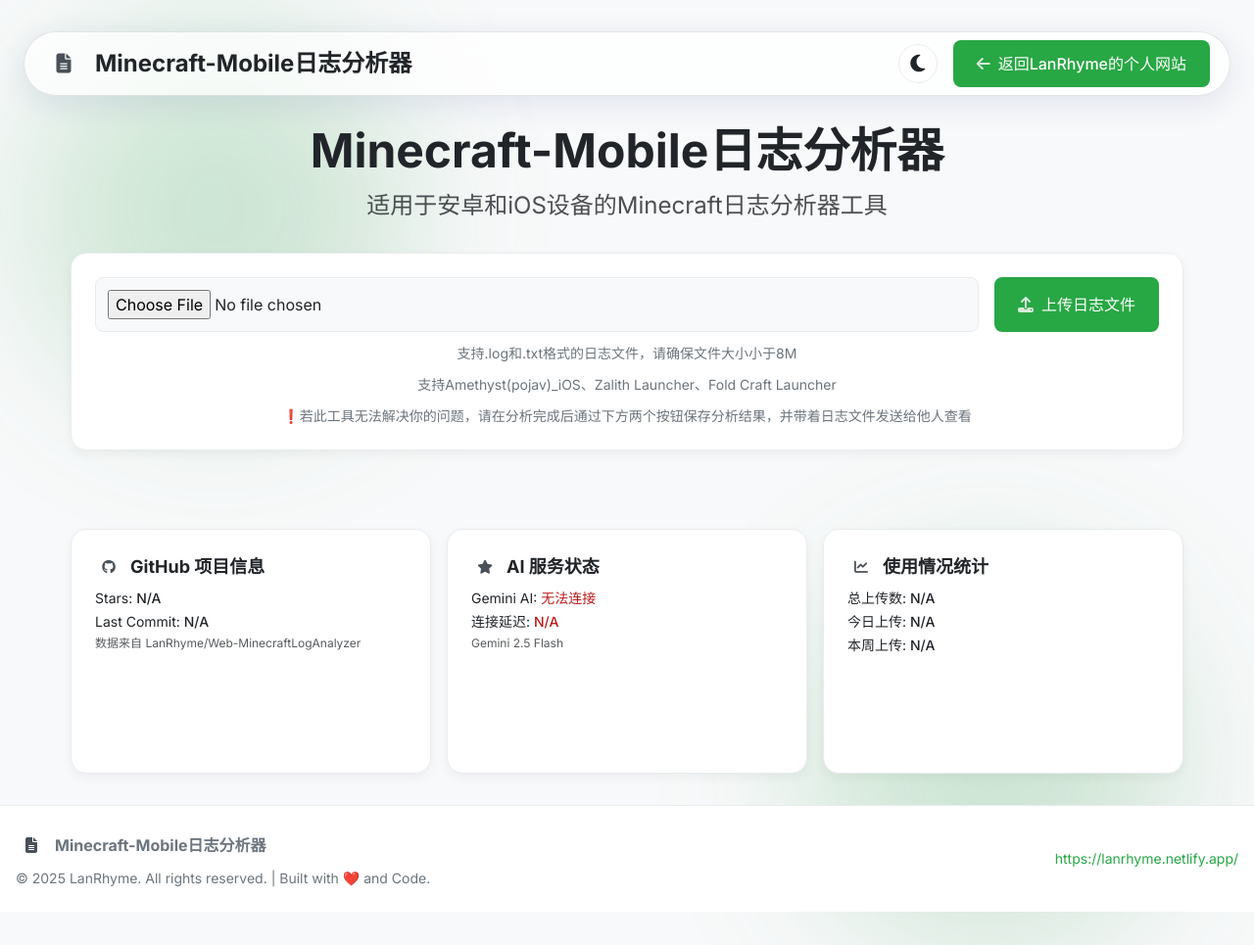
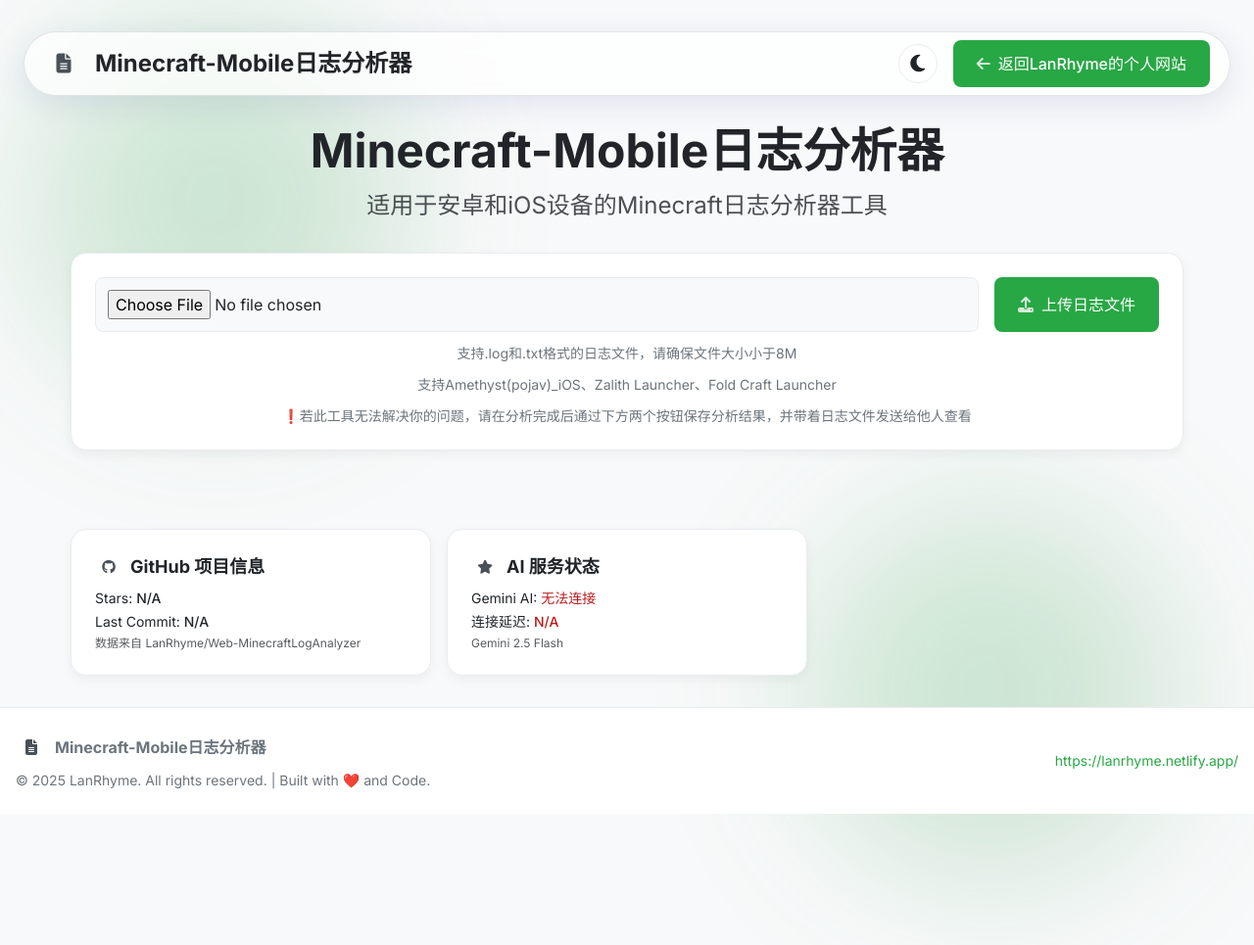
Before and after one commit to Wolffyhtl/MCMobileLogs, a website: page index.html in a window 1280 px wide. Shown: the whole page at 98% size. After the commit the page ends 895 px from the top, so only its background shows below. Drawn offline with nearby package versions, Linux system fonts and the light colour scheme; no server answers.

Commit message:
:bug: remove unused stats API and related frontend components

```diff
--- a/index.html
+++ b/index.html
@@ -630,22 +630,7 @@
                     </div>
                 </div>
 
-                <div id="usage-stats" class="solid-card anim-card hover:scale-105">
-                    <h3 class="text-lg font-semibold mb-2 flex items-center">
-                        <span class="w-7 h-7 rounded-full flex items-center justify-center mr-2 text-sm">
-                            <i class="fas fa-chart-line theme-icon-color"></i>
-                        </span>
-                        使用情况统计
-                    </h3>
-                    <div class="text-sm space-y-1">
-                        <p>总上传数: <span id="stats-total" class="font-medium">加载中...</span></p>
-                        <p>今日上传: <span id="stats-daily" class="font-medium">加载中...</span></p>
-                        <p>本周上传: <span id="stats-weekly" class="font-medium">加载中...</span></p>
-                    </div>
-                    <div class="mt-4" style="height: 80px;">
-                        <canvas id="usage-chart"></canvas>
-                    </div>
-                </div>
+
             </div>
         </section>
     </main>
@@ -903,27 +888,7 @@
         });
     }
 
-    // Stats Fetching (unchanged)
-    async function fetchUsageStats() {
-        const totalElem = document.getElementById('stats-total');
-        const dailyElem = document.getElementById('stats-daily');
-        const weeklyElem = document.getElementById('stats-weekly');
-        try {
-            const response = await fetch('/api/stats');
-            if (!response.ok) throw new Error(`HTTP 错误! 状态: ${response.status}`);
-            const data = await response.json();
-            if (data.error) throw new Error(data.error);
-            totalElem.innerText = data.total;
-            dailyElem.innerText = data.daily;
-            weeklyElem.innerText = data.weekly;
-            createOrUpdateStatsChart(data.dailyTrend);
-        } catch (error) {
-            totalElem.innerText = 'N/A';
-            dailyElem.innerText = 'N/A';
-            weeklyElem.innerText = 'N/A';
-            console.error('获取使用情况统计失败:', error);
-        }
-    }
+
 
     // --- MODIFIED: Log upload and analysis now uses a single API call ---
     document.getElementById('uploadBtn').onclick = async function () {
```
Also changed, not shown: netlify/functions/api.js (+1 -9 lines).
